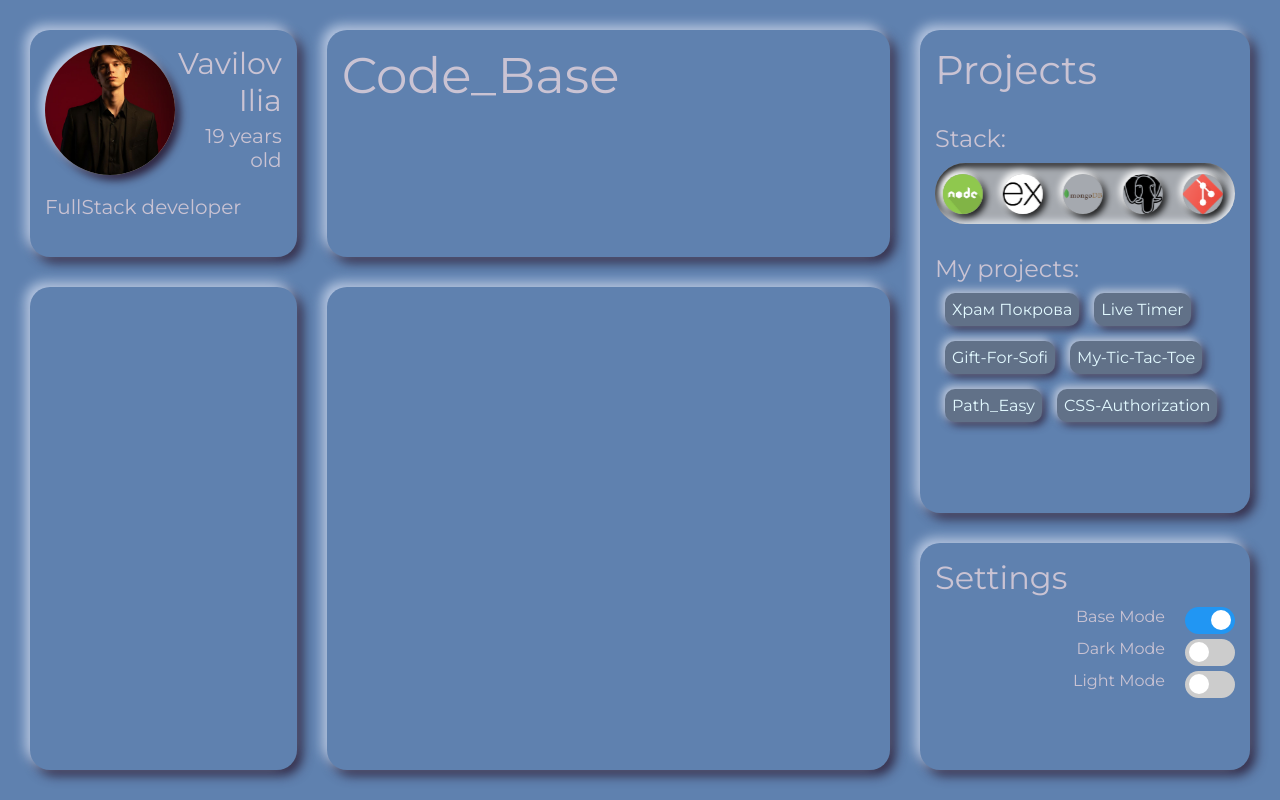
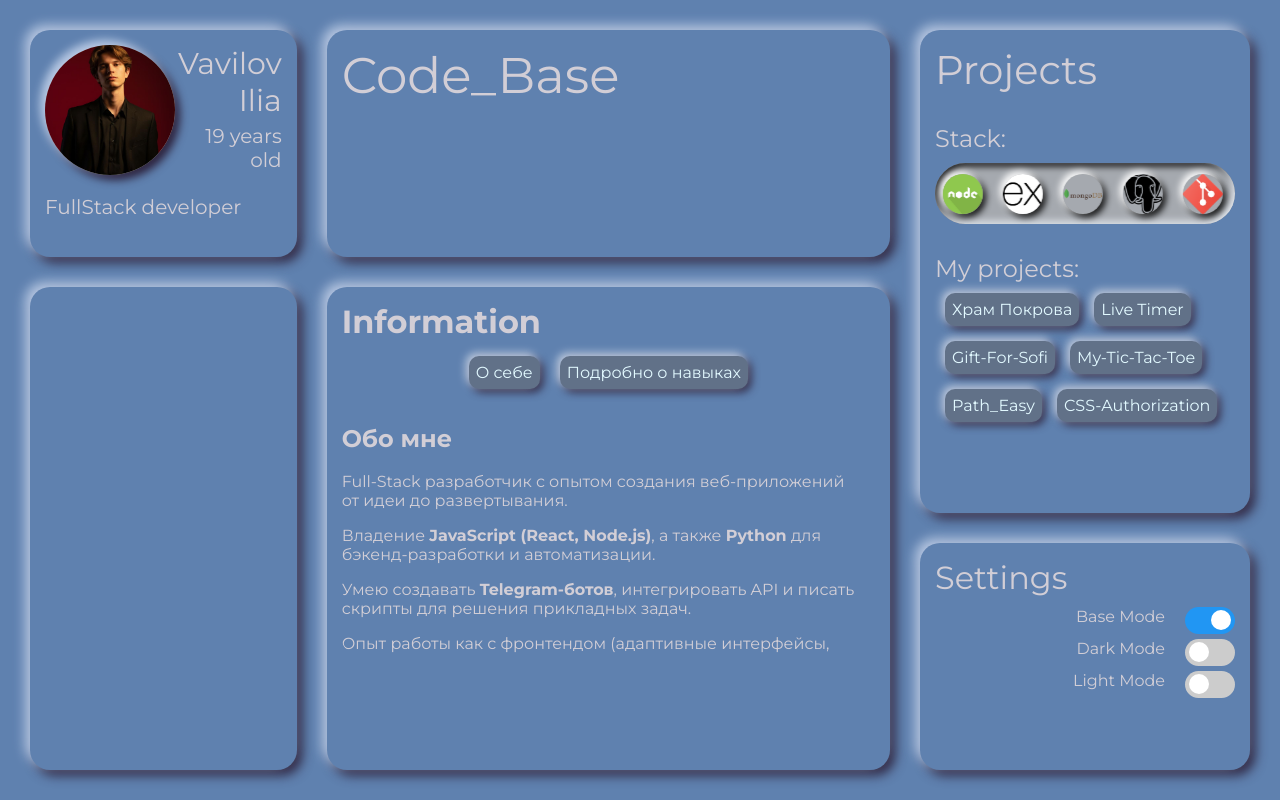
Before and after one commit to GrimProg-design/Code_Base, a React (Vite) app: page /about in a window 1280 px wide. Built offline with nearby package versions, Linux system fonts and the light colour scheme; grey boxes are pictures that could not be loaded; a web font is replaced by a local one.

Commit message:
Добавил в раздел с информацией информацию

```diff
--- a/package.json
+++ b/package.json
@@ -11,7 +11,8 @@
   },
   "dependencies": {
     "react": "^19.1.1",
-    "react-dom": "^19.1.1"
+    "react-dom": "^19.1.1",
+    "react-router-dom": "^7.9.3"
   },
   "devDependencies": {
     "@eslint/js": "^9.36.0",
--- a/src/App.css
+++ b/src/App.css
@@ -13,14 +13,9 @@
 
 .boxes-wrapper {
   border-radius: 20px;
-  transition: transform 0.4s ease;
   transition: 0.3s;
   background-color: #5f81af;
   box-shadow: -5px -5px 12px #b7c8e3, 5px 5px 12px #2c213b;
-}
-
-.boxes-wrapper:hover {
-  transform: scale(1.03);
 }
 
 .header-wrapper {
--- a/src/components/info/Info.css
+++ b/src/components/info/Info.css
@@ -0,0 +1,24 @@
+.info-wrapper {
+  padding: 15px;
+}
+
+.info-wrapper h1 {
+  margin: 0;
+  margin-bottom: 15px;
+}
+
+.buttons-container {
+  display: flex;
+  gap: 20px;
+  justify-content: center;
+}
+
+.about-wrapper {
+    text-wrap: wrap;
+  max-height: 300px;
+  overflow-y: auto;
+  padding-right: 10px;
+  max-height: 250px;
+  margin-top: 15px;
+  border-radius: 15px;
+}
--- a/src/components/info/Info.jsx
+++ b/src/components/info/Info.jsx
@@ -1,7 +1,19 @@
+import InfoHeader from "./components/header/infoHeader";
+import "./Info.css";
+import { BrowserRouter, Route, Routes } from "react-router-dom";
+import About from "./components/main/About";
+import More from "./components/main/More";
+
 export default function Info() {
-    return(
-        <div className="boxes-wrapper info-wrapper">
-
-        </div>
-    )
+  return (
+    <BrowserRouter>
+      <div className="boxes-wrapper info-wrapper">
+        <InfoHeader />
+        <Routes>
+            <Route path="/about" element={<About/>}/>
+            <Route path="/more" element={<More/>}/>
+        </Routes>
+      </div>
+    </BrowserRouter>
+  );
 }
--- /dev/null
+++ b/src/components/info/components/header/Buttons.jsx
@@ -0,0 +1,12 @@
+import { Link } from "react-router-dom";
+
+export default function Buttons({ value, path}) {
+  return (
+    <Link
+      to={path}
+      className="links-wrappers active"
+    >
+      {value}
+    </Link>
+  );
+}
--- /dev/null
+++ b/src/components/info/components/header/infoHeader.jsx
@@ -0,0 +1,20 @@
+import Buttons from "./Buttons";
+
+export default function InfoHeader() {
+
+  return (
+    <div className="info-header-wrapper">
+      <h1>Information</h1>
+      <nav className="buttons-container">
+        <Buttons
+          value="О себе"
+          path="/about"
+        />
+        <Buttons
+          value="Подробно о навыках"
+          path="/more"
+        />
+      </nav>
+    </div>
+  );
+}
--- /dev/null
+++ b/src/components/info/components/main/About.jsx
@@ -0,0 +1,28 @@
+export default function About() {
+  return (
+    <div className="about-wrapper">
+      <h2>Обо мне</h2>
+      <p>
+        Full-Stack разработчик с опытом создания веб-приложений от идеи до
+        развертывания.
+      </p>
+      <p>
+        Владение <strong>JavaScript (React, Node.js)</strong>, а также{" "}
+        <strong>Python</strong> для бэкенд-разработки и автоматизации.
+      </p>
+      <p>
+        Умею создавать <strong>Telegram-ботов</strong>, интегрировать API и
+        писать скрипты для решения прикладных задач.
+      </p>
+      <p>
+        Опыт работы как с фронтендом (адаптивные интерфейсы, React-компоненты),
+        так и с бэкендом (REST API, базы данных, серверная логика).
+      </p>
+      <p>
+        Интересуюсь <em>безопасностью веб-приложений</em>,{" "}
+        <em>оптимизацией производительности</em> и современными подходами к
+        архитектуре приложений.
+      </p>
+    </div>
+  );
+}
--- /dev/null
+++ b/src/components/info/components/main/More.jsx
@@ -0,0 +1,5 @@
+export default function More() {
+    return (
+        <h3>Hello from more</h3>
+    )
+}
--- a/src/index.css
+++ b/src/index.css
@@ -7,7 +7,7 @@ body {
   height: 100%;
   font-family: "Montserrat", sans-serif;
   background-color: #5f81af;
-  color: #cac3d3;
+  color: #d2ced6;
   transition: 0.3s;
 }
 
```
Also changed, not shown: 1 other file (tests, documents, lock files or other folders).
